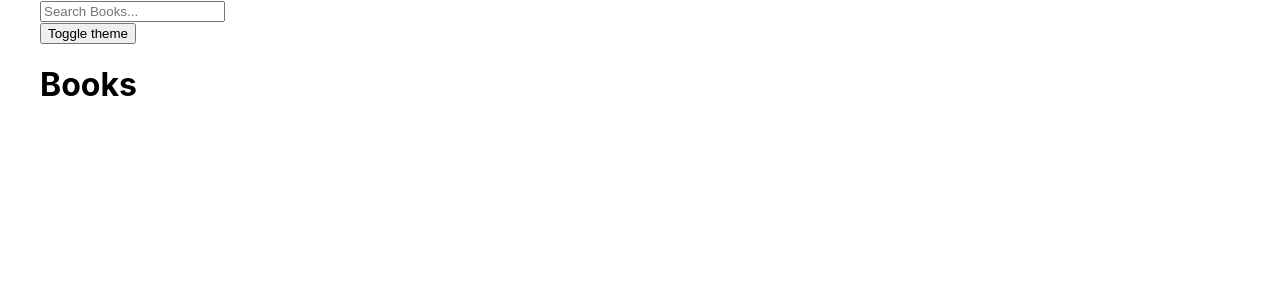
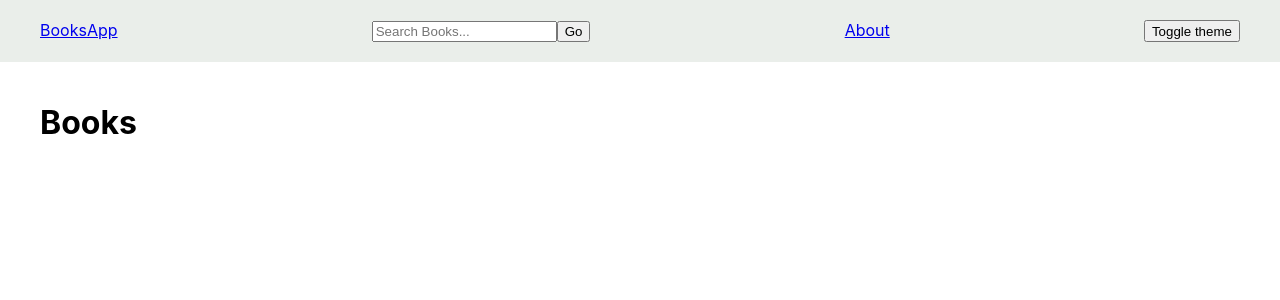
Before and after one commit to tetyanago2023/test_react_red_rover, a React (Create React App) app: page / in a window 1280 px wide. Shown: the top 300 px of the page. Built offline with nearby package versions, Linux system fonts and the light colour scheme.

Commit message:
Header component + SearchContext

```diff
--- a/src/components/App/App.css
+++ b/src/components/App/App.css
@@ -1,4 +1,12 @@
 .app {
+    display: flex;
+    flex-direction: column;
+    justify-content: center;
+
+    gap: 20px;
+}
+
+.container {
     max-width: 1200px;
     margin: auto;
 }
--- a/src/components/App/App.js
+++ b/src/components/App/App.js
@@ -4,10 +4,10 @@ import { useState } from "react";
 import About from "../About/About";
 import BookDetails from "../BooksList/BookDetails/BookDetails";
 import BooksList from "../BooksList/BooksList";
+import Header from "../Header/Header";
 import NotFound from "../NotFound/NotFound";
-import SearchBar from "../SearchBar/SearchBar";
-import { ThemeContext } from "../../context";
-import ThemeToggler from "../ThemeToggler/ThemeToggler";
+import {SearchContext, ThemeContext} from "../../context";
+
 
 
 
@@ -21,13 +21,13 @@ function App() {
 
   return (
       <ThemeContext.Provider value={{ theme, toggleTheme }}>
+          <SearchContext.Provider value={{search, setSearch}}>
               <Router>
                   <div className="app">
-                  <SearchBar setSearch={setSearch}/>
-                  <ThemeToggler />
+                      <Header setSearch={setSearch} />
 
                       <Routes>
-                      <Route path="/" element={<BooksList search={search} />}></Route>
+                          <Route path="/" element={<BooksList />}></Route>
                           <Route path="/book/:bookId" element={<BookDetails />}></Route>
 
                           <Route path="/about" element={<About />}></Route>
@@ -37,6 +37,8 @@ function App() {
                       </Routes>
                   </div>
               </Router>
+          </SearchContext.Provider>
+
       </ThemeContext.Provider>
 
 
--- a/src/components/BooksList/BookDetails/BookDetails.js
+++ b/src/components/BooksList/BookDetails/BookDetails.js
@@ -12,10 +12,10 @@ function BookDetails() {
         getBookById(bookId)
             .then((response) => {
                 setBook(response.data);
-                setError(false);
             })
             .catch((error) => {
                 console.error(error);
+                setBook({});
                 setError(true);
             });
     }, [bookId]);
@@ -30,6 +30,7 @@ function BookDetails() {
 
     return (
         <div className="book">
+            <div className="container">
                 <h1>Book Title: {book.volumeInfo.title ? book.volumeInfo.title : 'Title is not available'}</h1>
                 <h2>Book Author: {book.volumeInfo.authors ? book.volumeInfo.authors.join(', ') : 'Authors are not available'}</h2>
                 <h2>Book Language: {book.volumeInfo.language}</h2>
@@ -41,22 +42,12 @@ function BookDetails() {
                     book.volumeInfo.imageLinks
                     && <img src={book.volumeInfo.imageLinks.thumbnail} alt={book.volumeInfo.title} />
                     : 'Image is not available'}
+
+                {book.volumeInfo.previewLink && (
+                    <a href={book.volumeInfo.previewLink} target={"_blank"} rel={"noreferrer"}>Preview Book</a>
+                )}
             </div>
-        // book.volumeInfo ?
-        //     <div className="book">
-        //         <h1>Book Title: {book.volumeInfo.title}</h1>
-        //         <h2>Book Author: {book.volumeInfo.authors ? book.volumeInfo.authors.join(', ') : 'No authors'}</h2>
-        //         <h2>Book Language: {book.volumeInfo.language}</h2>
-        //         <h2>Book Country of Origin: {book.saleInfo.country}</h2>
-        //         <h2>Brief Description:</h2>
-        //         {/*<p dangerouslySetInnerHTML={{__html: book.volumeInfo.description}}></p>*/}
-        //         <div>{book.volumeInfo.description ? parse(book.volumeInfo.description) : 'No description available'}</div>
-        //         {book.volumeInfo.imageLinks.thumbnail ?
-        //             book.volumeInfo.imageLinks
-        //             && <img src={book.volumeInfo.imageLinks.thumbnail} alt={book.volumeInfo.title} />
-        //             : 'No image available'}
-        //     </div>
-        //     : 'some data about the book is unavailable'
+        </div>
     );
 }
 
--- a/src/components/BooksList/BooksList.js
+++ b/src/components/BooksList/BooksList.js
@@ -1,8 +1,10 @@
-import { useState, useEffect } from "react";
+import {useState, useEffect, useContext} from "react";
 import { Link } from "react-router-dom";
 import { getBooksBySearchTerm } from "../../api/booksApi";
+import {SearchContext} from "../../context";
 
-function BooksList({ search }) {
+function BooksList() {
+    const { search } = useContext(SearchContext);
     const[books, setBooks] = useState([]);
 
     useEffect(() => {
@@ -19,7 +21,8 @@ function BooksList({ search }) {
       }
     },[search]);
     return (
-        <div className='books'>
+        <div className="books">
+            <div className="container">
                 <h1>Books</h1>
 
                 <ul>
@@ -32,6 +35,7 @@ function BooksList({ search }) {
                     ))}
                 </ul>
             </div>
+        </div>
     );
 }
 
--- /dev/null
+++ b/src/components/Header/Header.css
@@ -0,0 +1,9 @@
+.header {
+    padding: 20px 0;
+    background-color: #eaeeea;
+}
+
+.navigation {
+    display: flex;
+    justify-content: space-between;
+}
--- /dev/null
+++ b/src/components/Header/Header.js
@@ -0,0 +1,38 @@
+import './Header.css'
+
+// import React from 'react';
+import {Link, useNavigate} from 'react-router-dom';
+import {useContext} from "react";
+import {SearchContext} from "../../context";
+import SearchBar from "../SearchBar/SearchBar";
+import ThemeToggler from "../ThemeToggler/ThemeToggler";
+
+function Header() {
+    // const { search, setSearch } = useContext(SearchContext);
+    const { setSearch } = useContext(SearchContext);
+    const navigate = useNavigate();
+
+    const handleSearch = (newSearch) => {
+        setSearch(newSearch);
+        navigate("/");
+    }
+
+    return (
+        <header className="header">
+            <div className="container">
+                <nav className="navigation">
+                    <Link to="/">BooksApp</Link>
+
+                    <SearchBar setSearch={handleSearch} />
+
+                    <Link to="/about">About</Link>
+
+                    <ThemeToggler />
+                </nav>
+            </div>
+
+        </header>
+    );
+}
+
+export default Header;
--- a/src/components/SearchBar/SearchBar.js
+++ b/src/components/SearchBar/SearchBar.js
@@ -1,10 +1,19 @@
+import {useState} from "react";
+
 function SearchBar({ setSearch }) {
+    const[searchValue, setSearchValue] = useState("");
+
+    const handleSearch = () => {
+        setSearch(searchValue);
+    }
+
     return (
         <div className='search'>
             <input type="text"
                    placeholder="Search Books..."
-                   onChange={(event) => setSearch(event.target.value)}
+                   onChange={(event) => setSearchValue(event.target.value)}
             />
+            <button onClick={handleSearch}>Go</button>
         </div>
     );
 }
--- a/src/context.js
+++ b/src/context.js
@@ -1,3 +1,4 @@
 import React from "react";
 
 export const ThemeContext = React.createContext();
+export const SearchContext = React.createContext();
```
Lines whose indentation alone changed are shown as unchanged.
